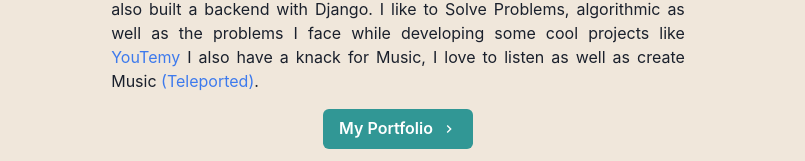
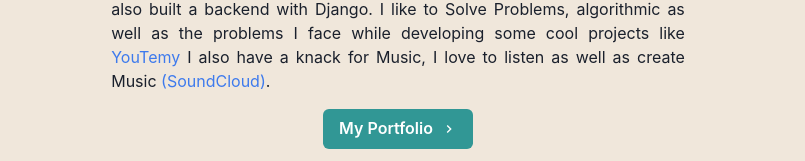
Before and after one commit to rosekamallove/rosekamal.love, a Next.js app: page / in a window 1280 px wide. Shown: the part 365-526 px from the top of the page, without its empty margins (242-1047 px from the left). Built offline with nearby package versions, Linux system fonts and the light colour scheme.

Commit message:
teleported -> soundcloud

```diff
--- a/pages/index.js
+++ b/pages/index.js
@@ -20,9 +20,9 @@ import {
   IoLogoTwitter
 } from 'react-icons/io5'
 import { BioSection, BioYear } from '../components/bio'
-import Layout from '../components/layouts/article'
 import Footer from '../components/footer'
 import { GridItem } from '../components/grid-item'
+import Layout from '../components/layouts/article'
 import Paragraph from '../components/paragraph'
 import Section from '../components/section'
 import youtemy from '../public/images/youtemy.png'
@@ -84,10 +84,10 @@ const Page = () => {
             I also have a knack for Music, I love to listen as well as create
             Music{' '}
             <NextLink
-              href="https://soundcloud.com/user-276723683/teleported?si=aae145b46bfb443b9b2583bc35bae98b"
+              href="https://soundcloud.com/user-276723683"
               passHref={true}
             >
-              <Link>(Teleported)</Link>
+              <Link>(SoundCloud)</Link>
             </NextLink>
             .
           </Paragraph>
```
